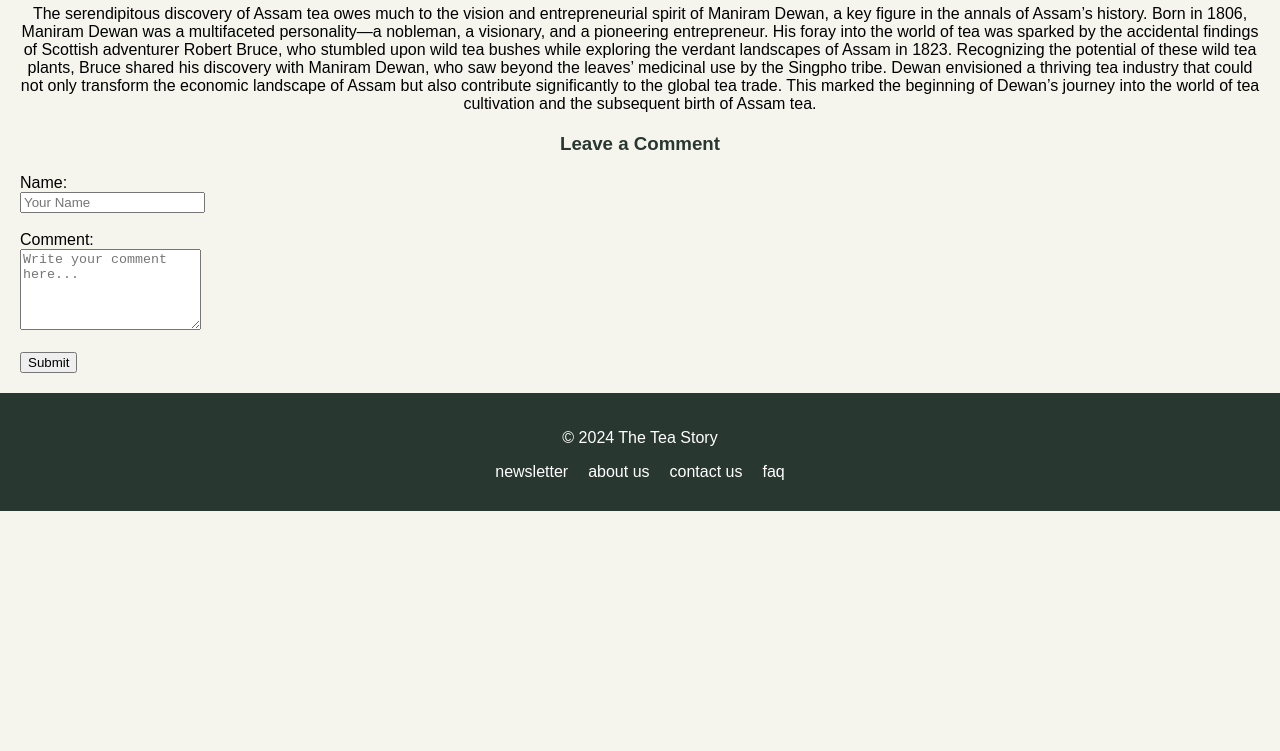
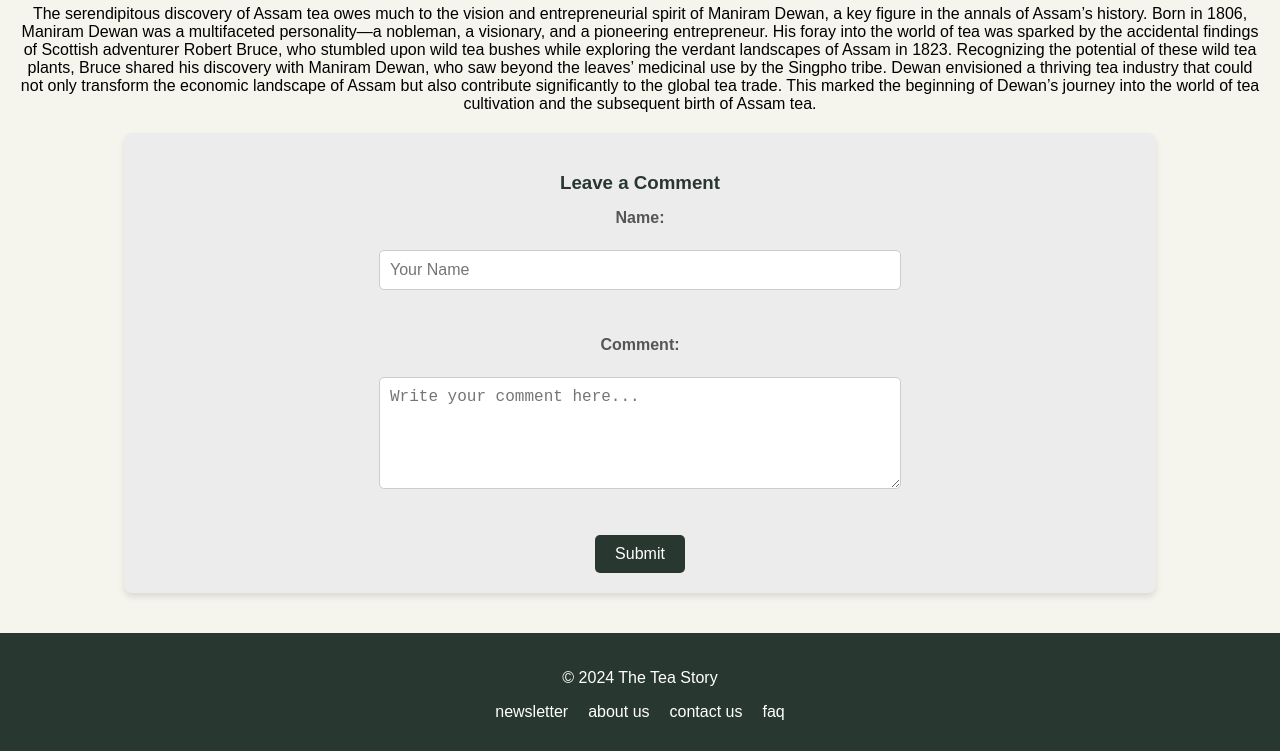
Before and after one commit to harangadsingh/FED2024Assg1_P06_S10267942, a plain HTML site: page tea-of-the-month.html in a window 1280 px wide. Shown: the part 1338-2089 px from the top of the page. Before the commit the page ends 1849 px from the top, so only its background shows below. Drawn offline with Linux system fonts and the light colour scheme.

Commit message:
Added css styling to the comment box in Tea of the Month webpage

```diff
--- a/tea-of-the-month_style.css
+++ b/tea-of-the-month_style.css
@@ -116,6 +116,76 @@ h1, h2, h3
     font-size: 16px;
 }
 
+.comment-box
+{
+  background-color: #ECECEC;
+  padding: 20px;
+  margin: 20px auto;
+  border-radius: 8px;
+  width: 80%;
+  box-shadow: 0px 4px 6px rgba(0, 0, 0, 0.1);
+}
+
+.comment-box h3
+{
+  color: #293731;
+  text-align: center;
+  margin-bottom: 15px;
+}
+
+.comment-box form
+{
+  display: flex;
+  flex-direction: column;
+  align-items: center;
+}
+
+.comment-box label
+{
+  font-weight: bold;
+  margin-bottom: 5px;
+  color: #555;
+}
+
+.comment-box input
+{
+  width: 100%;
+  max-width: 500px;
+  padding: 10px;
+  margin-bottom: 10px;
+  border: 1px solid #CCC;
+  border-radius: 5px;
+  font-size: 16px;
+}
+
+.comment-box textarea
+{
+  width: 100%;
+  max-width: 500px;
+  padding: 10px;
+  margin-bottom: 10px;
+  border: 1px solid #CCC;
+  border-radius: 5px;
+  font-size: 16px;
+}
+
+.comment-box button
+{
+  background-color: #293731;
+  color: white;
+  padding: 10px 20px;
+  border: none;
+  border-radius: 5px;
+  font-size: 16px;
+  cursor: pointer;
+  transition: background-color 0.3s ease;
+}
+
+.comment-box button:hover
+{
+  background-color: #4B5A47;
+}
+
 footer
 {
     background-color: #293731;
```
